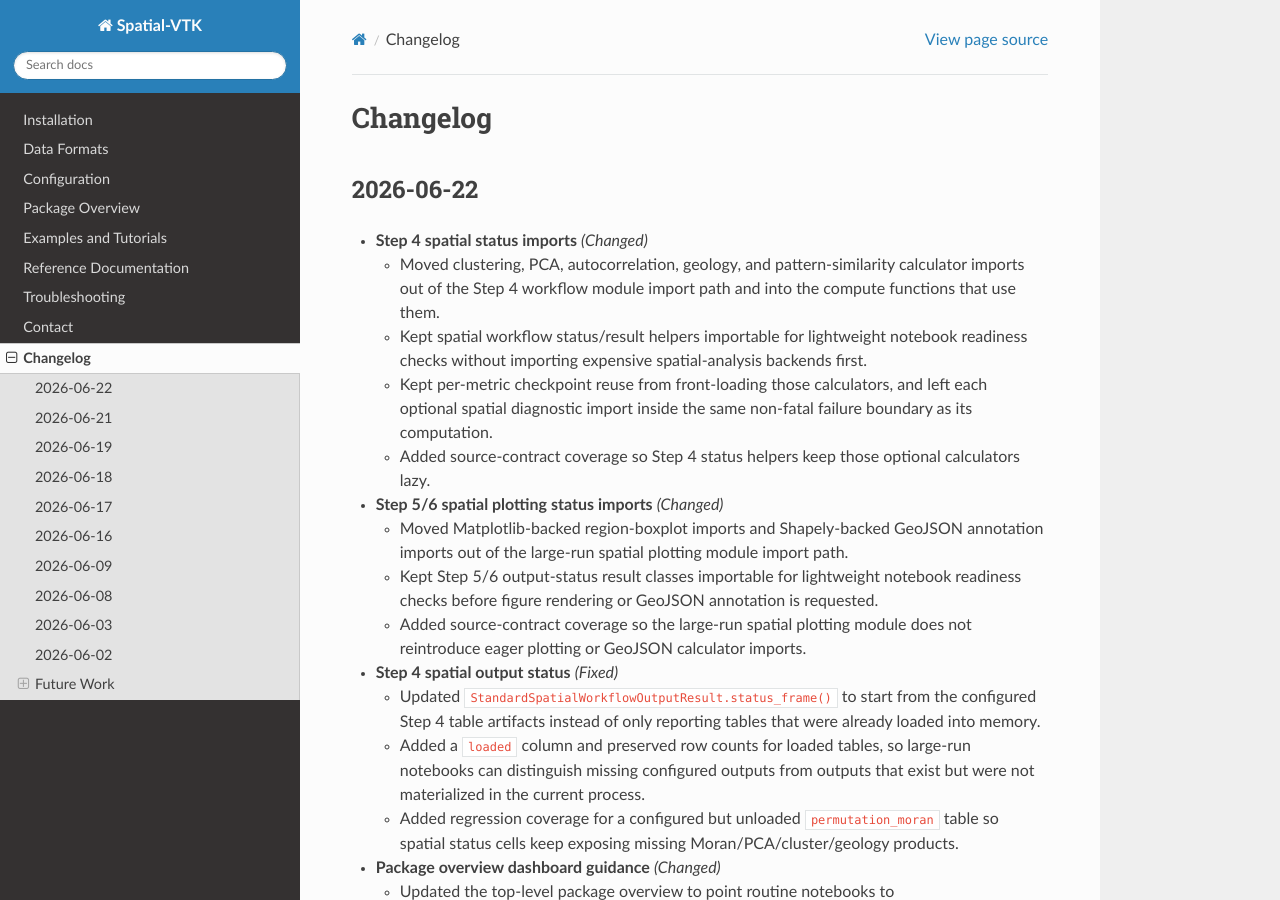
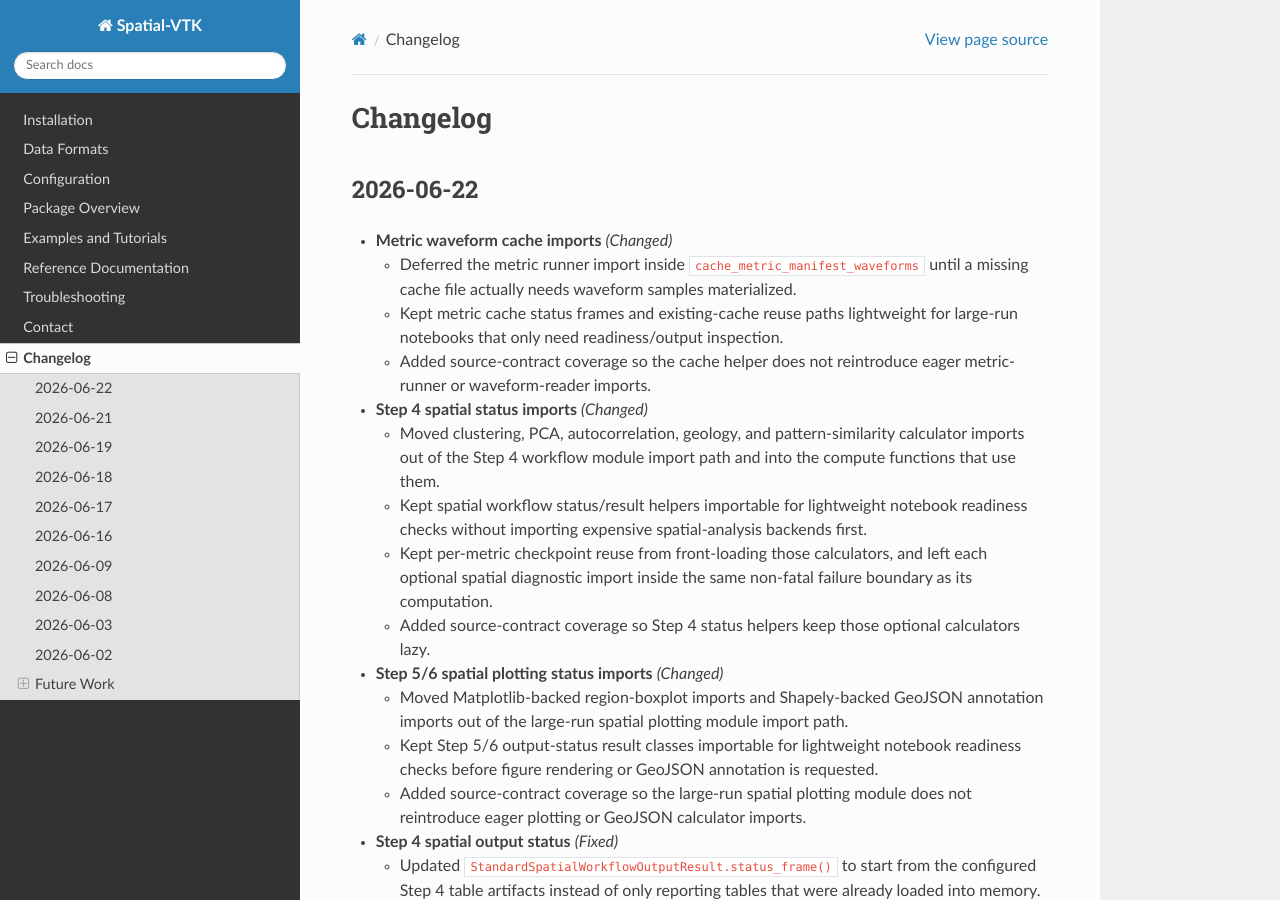
Before and after one commit to bcbirkel/spatial-vtk, a Sphinx documentation site: the page built from docs/changelog.rst, in a window 1280 px wide and 900 px high. Built offline with Sphinx 7.4.7 and the Read the Docs theme 3.1.0, drawn with Linux system fonts in a browser that asks for light colours.

Commit message:
Keep metric waveform cache imports lazy

```diff
--- a/docs/changelog.rst
+++ b/docs/changelog.rst
@@ -3,6 +3,16 @@ Changelog
 
 2026-06-22
 ----------
+
+- **Metric waveform cache imports** *(Changed)*
+
+  - Deferred the metric runner import inside
+    ``cache_metric_manifest_waveforms`` until a missing cache file actually
+    needs waveform samples materialized.
+  - Kept metric cache status frames and existing-cache reuse paths lightweight
+    for large-run notebooks that only need readiness/output inspection.
+  - Added source-contract coverage so the cache helper does not reintroduce
+    eager metric-runner or waveform-reader imports.
 
 - **Step 4 spatial status imports** *(Changed)*
 
--- a/docs/reference/api/metrics.rst
+++ b/docs/reference/api/metrics.rst
@@ -129,7 +129,9 @@ Public workflow helpers exposed by ``spatial_vtk.metrics``:
        batch execution. The returned ``MetricWaveformCacheResult`` exposes
        ``status_frame()`` with ``name``, ``artifact``, ``artifact_label``,
        ``artifact_role``, ``status``, ``resolved_path``, ``exists``, row
-       counts, and cache reuse counts for notebook display.
+       counts, and cache reuse counts for notebook display. Cache status and
+       existing-cache reuse paths remain lightweight; waveform readers are only
+       imported when a missing cache file must be materialized.
    * - ``metric_slurm_submission_readiness_from_config``
      - Check whether a metric Slurm array should be submitted or skipped.
    * - ``write_metrics_slurm_script_from_config``
```
Also changed, not shown: 2 other files.
